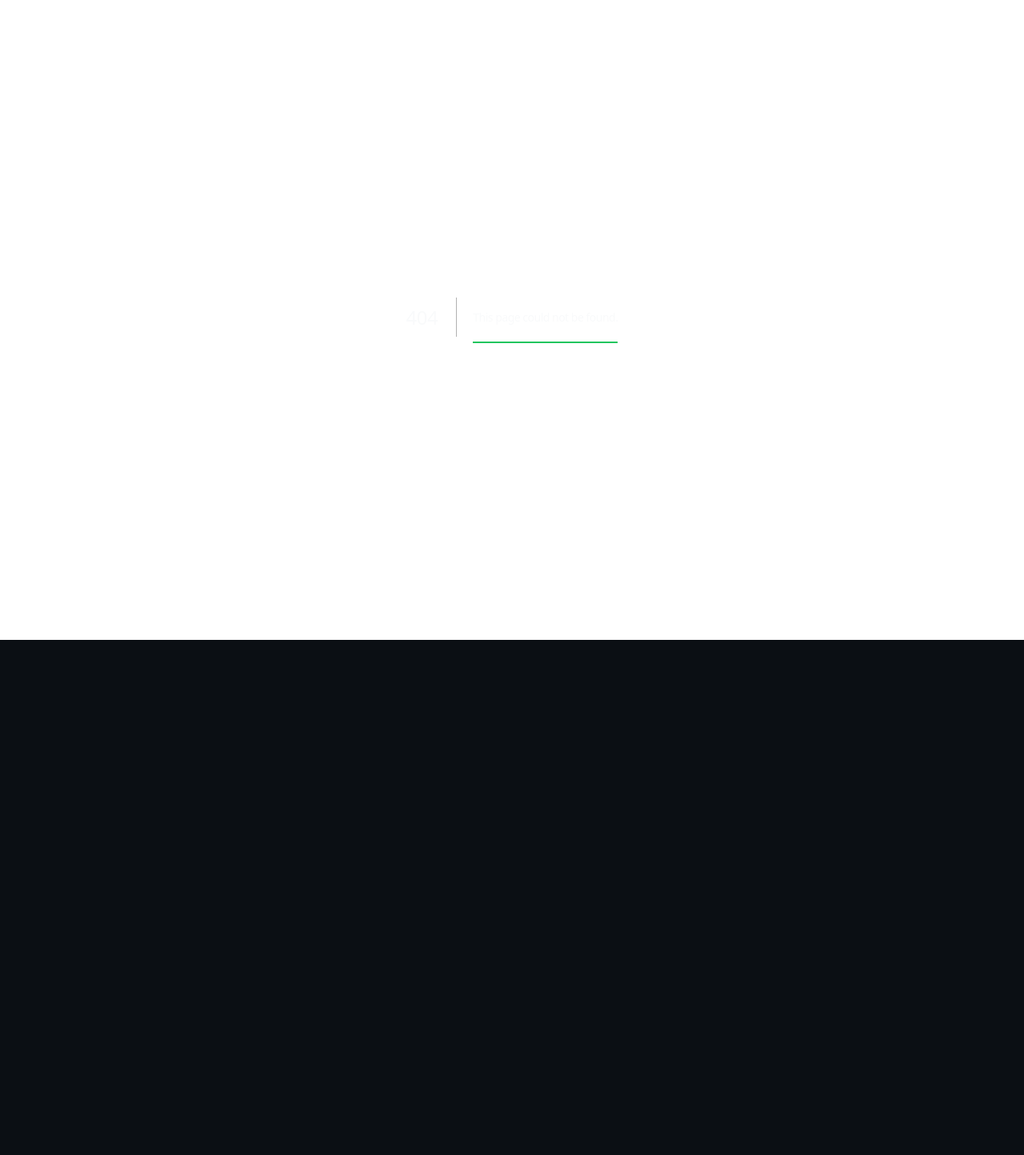
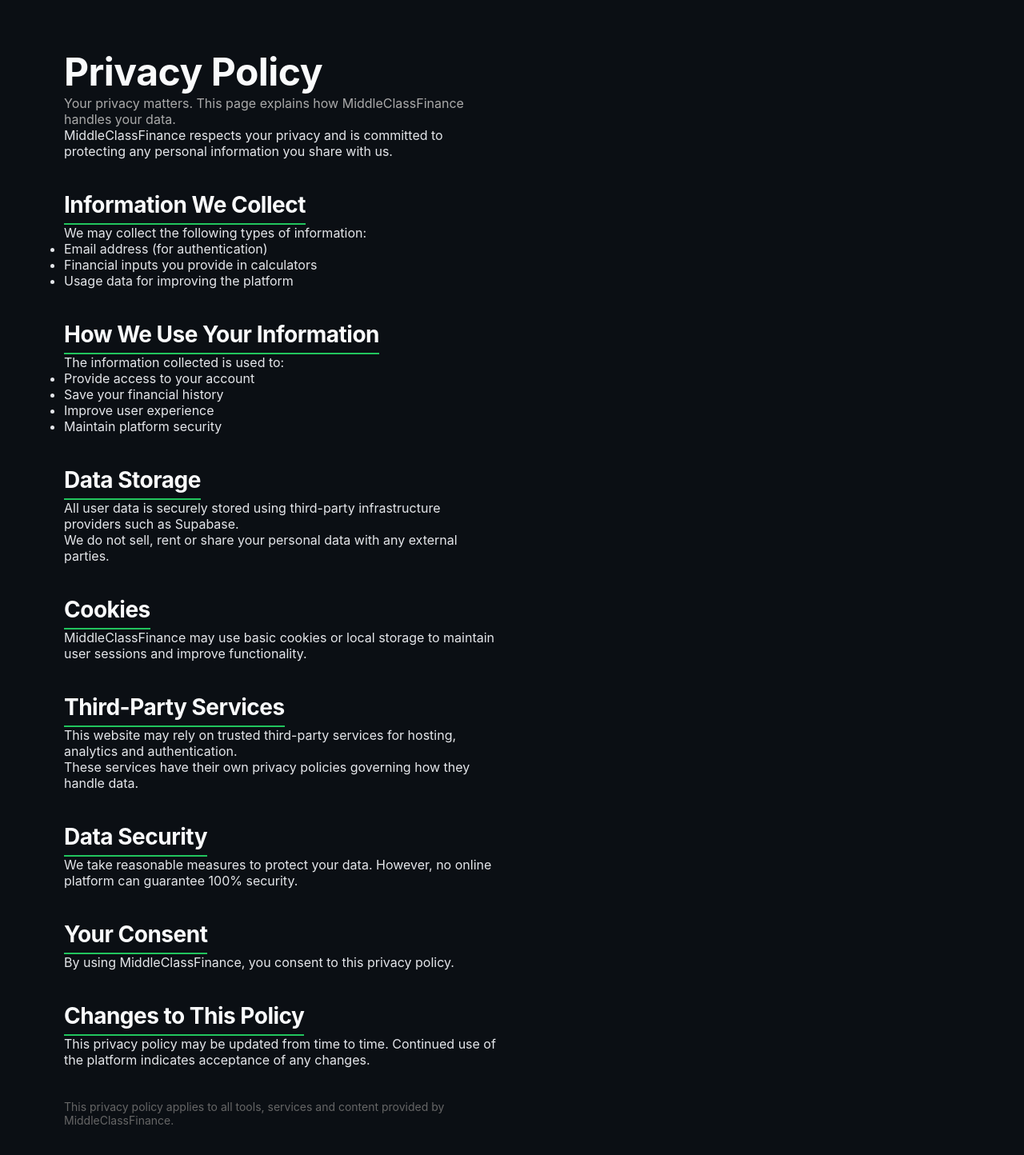
Before and after one commit to undercrypted-bator/middleclassfinance, a Next.js app: page /privacy in a window 1280 px wide. Before the commit this address had no page. Shown: the top 1444 px of the page at 80% size. Before the commit the page ends 800 px from the top, so only its background shows below. Built offline with nearby package versions, Linux system fonts and the light colour scheme.

Commit message:
Trust: add privacy policy page

```diff
--- /dev/null
+++ b/app/privacy/page.tsx
@@ -0,0 +1,107 @@
+export const metadata = {
+  title: "Privacy Policy – MiddleClassFinance",
+  description:
+    "Privacy policy for MiddleClassFinance. Learn how user data is collected, used and protected."
+}
+
+export default function Page() {
+  return (
+    <main style={{ maxWidth: "700px" }}>
+      <h1>Privacy Policy</h1>
+
+      <p style={{ color: "#aaa" }}>
+        Your privacy matters. This page explains how MiddleClassFinance
+        handles your data.
+      </p>
+
+      <p>
+        MiddleClassFinance respects your privacy and is committed
+        to protecting any personal information you share with us.
+      </p>
+
+      <h2>Information We Collect</h2>
+
+      <p>
+        We may collect the following types of information:
+      </p>
+
+      <ul>
+        <li>Email address (for authentication)</li>
+        <li>Financial inputs you provide in calculators</li>
+        <li>Usage data for improving the platform</li>
+      </ul>
+
+      <h2>How We Use Your Information</h2>
+
+      <p>
+        The information collected is used to:
+      </p>
+
+      <ul>
+        <li>Provide access to your account</li>
+        <li>Save your financial history</li>
+        <li>Improve user experience</li>
+        <li>Maintain platform security</li>
+      </ul>
+
+      <h2>Data Storage</h2>
+
+      <p>
+        All user data is securely stored using third-party
+        infrastructure providers such as Supabase.
+      </p>
+
+      <p>
+        We do not sell, rent or share your personal data
+        with any external parties.
+      </p>
+
+      <h2>Cookies</h2>
+
+      <p>
+        MiddleClassFinance may use basic cookies or local storage
+        to maintain user sessions and improve functionality.
+      </p>
+
+      <h2>Third-Party Services</h2>
+
+      <p>
+        This website may rely on trusted third-party services
+        for hosting, analytics and authentication.
+      </p>
+
+      <p>
+        These services have their own privacy policies
+        governing how they handle data.
+      </p>
+
+      <h2>Data Security</h2>
+
+      <p>
+        We take reasonable measures to protect your data.
+        However, no online platform can guarantee
+        100% security.
+      </p>
+
+      <h2>Your Consent</h2>
+
+      <p>
+        By using MiddleClassFinance, you consent
+        to this privacy policy.
+      </p>
+
+      <h2>Changes to This Policy</h2>
+
+      <p>
+        This privacy policy may be updated from time to time.
+        Continued use of the platform indicates
+        acceptance of any changes.
+      </p>
+
+      <p style={{ marginTop: "40px", color: "#666", fontSize: "14px" }}>
+        This privacy policy applies to all tools, services
+        and content provided by MiddleClassFinance.
+      </p>
+    </main>
+  )
+}
```
